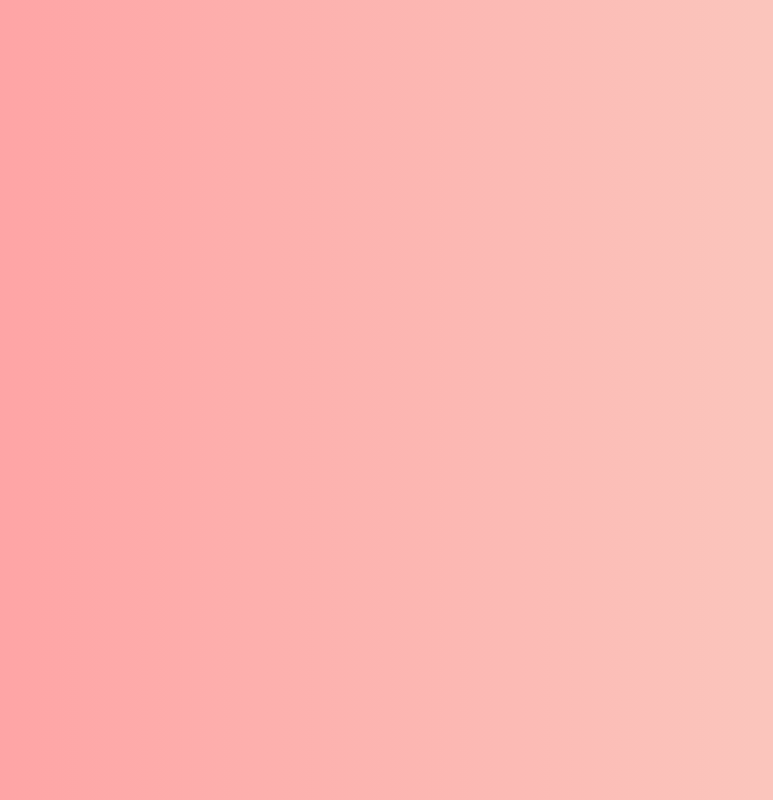
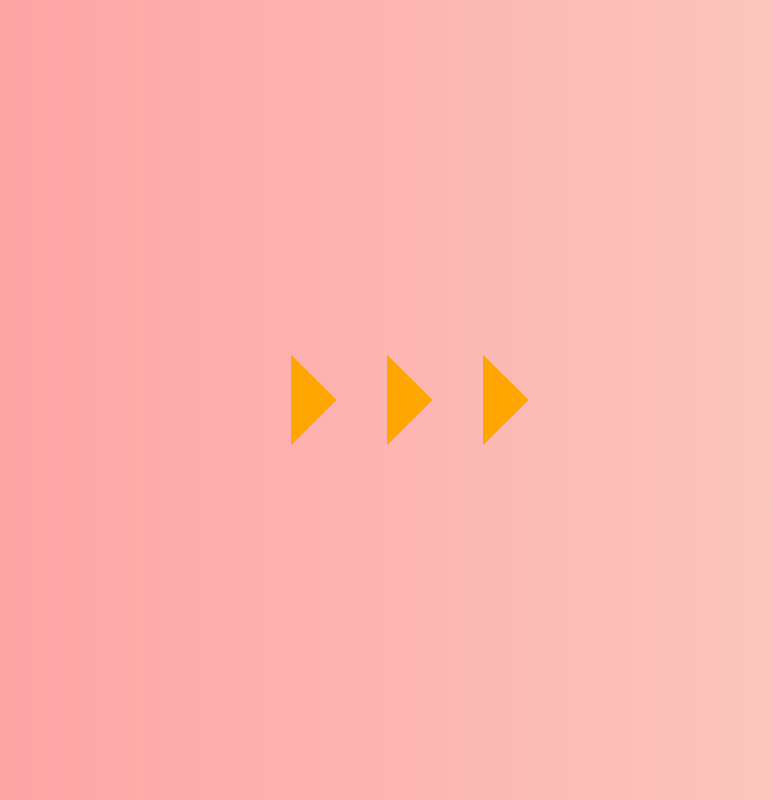
Before and after one commit to BeoNguyen1601/BBQ_FE, a plain HTML site: page index.html in a window 1280 px wide. Shown: the whole page, without its empty margins (253-1026 px from the left). Drawn offline with Linux system fonts and the light colour scheme.

Commit message:
push code

```diff
--- a/index.html
+++ b/index.html
@@ -11,7 +11,7 @@
 </style>
 
 <body>
-    <!-- <div class="banner-container">
+    <div class="banner-container">
         <div>
             <div id="arrowAnim">
                 <div class="arrowSliding">
@@ -28,7 +28,7 @@
                 </div>
             </div>
         </div>
-    </div> -->
+    </div>
     <script src="/assets/js/script.js"></script>
 </body>
 
```
